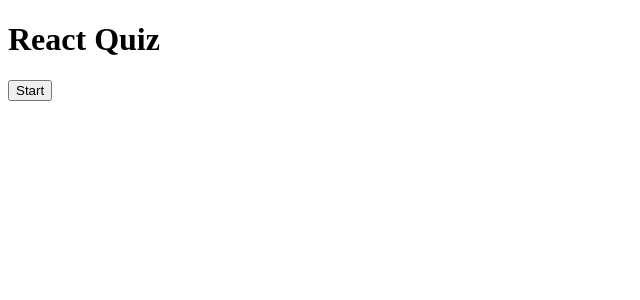
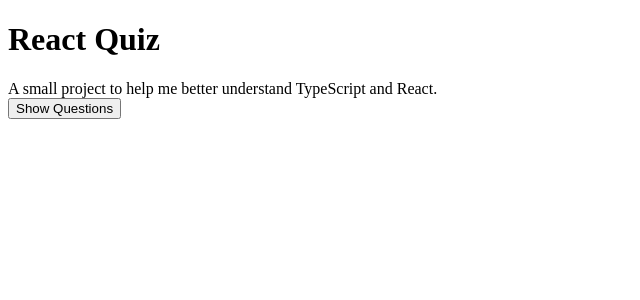
Before and after one commit to casillavincent/ts-react-quiz, a React (Create React App) app: page / in a window 1280 px wide. Shown: the top 300 px of the page, without its empty margins (0-640 px from the left). Built offline with nearby package versions, Linux system fonts and the light colour scheme.

Commit message:
Fixing Questions.tsx

```diff
--- a/src/API.ts
+++ /dev/null
@@ -1,33 +0,0 @@
-// Utilities
-import { shuffleArray } from "./utilities";
-
-export type Question = {
-   category: string;
-   correct_answer: string;
-   difficulty: string;
-   incorrect_answers: string[];
-   question: string;
-   type: string;
-};
-
-// Will make it so it will only accept these identifiers
-export enum Difficulty {
-   EASY = "easy",
-   MEDIUM = "medium",
-   HARD = "hard",
-}
-
-export type QuestionState = Question & { answers: string[] };
-
-export const fetchApiQuestions = async (
-   amount: number,
-   difficulty: Difficulty
-): Promise<QuestionState[]> => {
-   const response = `https://opentdb.com/api.php?amount=${amount}&difficulty=${difficulty}&type=multiple`;
-   // 2 Awaits mean it will await the fetch itself and when you convert to JSON
-   const data = await (await fetch(response)).json();
-   return data.results.map((question: Question) => ({
-      ...question,
-      answers: shuffleArray([...question.incorrect_answers, question.correct_answer]),
-   }));
-};
--- a/src/App.tsx
+++ b/src/App.tsx
@@ -1,82 +1,33 @@
 import { start } from "node:repl";
-import React from "react";
-import { useState } from "react";
+import React, { ReactNode, useState, useEffect } from "react";
+import { setConstantValue } from "typescript";
+import Questions from "./components/Questions";
+import { fetchQuestions } from "./globals/API";
 
-// Globals
-import { fetchApiQuestions } from "./API";
-import { Difficulty, QuestionState } from "./API";
-
-// Components
-import Questions from "./components/Questions";
-
-export type AnswerObject = {
-   question: string;
-   answer: string;
-   correct: boolean;
-   correctAnswer: string;
+const Heading = ({ title }: { title: string }) => <h1>{title}</h1>;
+const Background = ({ children }: { children: ReactNode }): JSX.Element => {
+   return <div className="project-background">{children}</div>;
 };
 
-const TOTAL_QUESTIONS = 10;
-
 function App() {
-   // Set States
-   const [loading, setLoading] = useState(false);
-   const [questions, setQuestions] = useState<QuestionState[]>([]);
-   const [number, setNumber] = useState(0);
-   const [userAnswers, setUserAnswers] = useState<AnswerObject[]>([]);
-   const [score, setScore] = useState(0);
-   const [gameOver, setGameOver] = useState(true);
-
-   const startTrivia = async () => {
-      setLoading(true);
-      setGameOver(false);
-
-      const newQuestions = await fetchApiQuestions(TOTAL_QUESTIONS, Difficulty.EASY);
-
-      setQuestions(newQuestions);
-      setScore(0);
-      setUserAnswers([]);
-      setNumber(0);
-      setLoading(false);
-      console.log(newQuestions);
-   };
-
-   const checkAnswer = (e: React.MouseEvent<HTMLButtonElement>) => {};
-
-   const nextQuestion = () => {};
+   const [questions, setQuestions] = useState<any>(null);
+   const [triviaStart, setTriviaStart] = React.useState<boolean>(false);
 
    return (
       <div className="App">
-         <h1>React Quiz</h1>
-         {gameOver || userAnswers.length === TOTAL_QUESTIONS ? (
-            <button className="start" onClick={startTrivia}>
-               Start
-            </button>
-         ) : null}
+         <Heading title="React Quiz" />
+         <Background>A small project to help me better understand TypeScript and React.</Background>
 
-         {!gameOver ? <p className="score">Score:</p> : null}
-         {loading && <p className="loading-questions">Loading Questions</p>}
-
-         {/* Question card component below */}
-         {!loading && !gameOver && (
-            <Questions
-               questionNr={number + 1}
-               totalQuestions={TOTAL_QUESTIONS}
-               question={questions[number].question}
-               answers={questions[number].answers}
-               userAnswer={userAnswers ? userAnswers[number] : undefined}
-               callback={checkAnswer}
-            />
-         )}
-
-         {!gameOver &&
-         !loading &&
-         userAnswers.length === number + 1 &&
-         number !== TOTAL_QUESTIONS - 1 ? (
-            <button className="next" onClick={nextQuestion}>
-               Next Question
-            </button>
-         ) : null}
+         {/* Load Questions Here */}
+         <button
+            onClick={() => {
+               setTriviaStart(!triviaStart);
+               setQuestions(fetchQuestions(10));
+            }}
+         >
+            Show Questions
+         </button>
+         {triviaStart && <Questions questions={questions} />}
       </div>
    );
 }
--- a/src/components/Questions.tsx
+++ b/src/components/Questions.tsx
@@ -1,43 +1,17 @@
 import React from "react";
-import { AnswerObject } from "../App";
 
-// Prop Type Alias
 type Props = {
-   question: string;
-   answers: string[];
-   callback: (e: React.MouseEvent<HTMLButtonElement>) => void;
-   userAnswer: AnswerObject | undefined;
-   questionNr: number;
-   totalQuestions: number;
+   questions: unknown;
 };
 
-// React.FC tells it that its a functional component
-const Questions: React.FC<Props> = ({
-   question,
-   answers,
-   callback,
-   userAnswer,
-   questionNr,
-   totalQuestions,
-}) => {
+// Question Card
+const Questions = ({ questions }: { questions: Props["questions"] }): JSX.Element => {
    return (
-      <div>
-         {/* This tells the user what question they are on */}
-         <p className="number">
-            Question: {questionNr} / {totalQuestions}
-         </p>
-
-         <p dangerouslySetInnerHTML={{ __html: question }} />
-         <div>
-            {answers.map((answer) => (
-               <div key={answer}>
-                  <button disabled={userAnswer ? true : false} value={answer} onClick={callback}>
-                     <span dangerouslySetInnerHTML={{ __html: answer }} />
-                     works
-                  </button>
-               </div>
-            ))}
-         </div>
+      <div className="questions-card">
+         <h1>Questions</h1>
+         {questions.map((question) => {
+            console.log("works");
+         })}
       </div>
    );
 };
--- /dev/null
+++ b/src/globals/API.ts
@@ -0,0 +1,5 @@
+export const fetchQuestions = async (amount: number) => {
+   const data = `https://opentdb.com/api.php?amount=${amount}&category=18&difficulty=easy&type=multiple`;
+   const response = await (await fetch(data)).json();
+   return response;
+};
--- a/src/utilities.ts
+++ /dev/null
@@ -1,3 +0,0 @@
-export const shuffleArray = (arr: any[]) => {
-   [...arr].sort(() => Math.random() - 0.5);
-};
```
